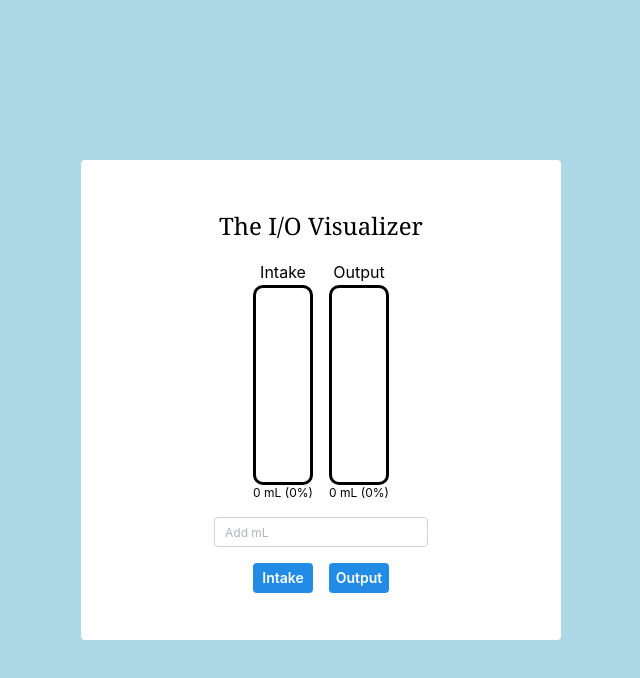
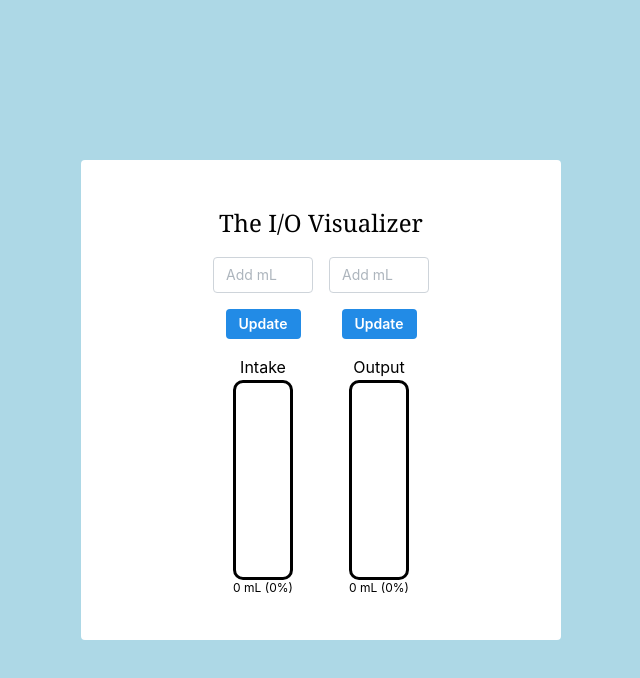
Before and after one commit to GriffinBalducci/io-visualizer, a React (Vite) app: page / in a window 1280 px wide. Shown: the top 678 px of the page, without its empty margins (319-959 px from the left). Built offline with nearby package versions, Linux system fonts and the light colour scheme.

Commit message:
LAYOUT CHANGE

```diff
--- a/src/components/Tanks.tsx
+++ b/src/components/Tanks.tsx
@@ -4,27 +4,29 @@ import { useState } from 'react';
 
 interface TankProps {
     maxVolume: number;
-    initialVolume?: number;
+    initialIntake?: number;
+    initialOutput?: number;
     color?: string;
 }
 
-export function Tank({ maxVolume = 5000, initialVolume = 0, color = '#228be6' }: TankProps) {
-    const [intakeVolume, setIntakeVolume] = useState(initialVolume);
-    const [outputVolume, setOutputVolume] = useState(initialVolume);
-    const [input, setInput] = useState<number | ''>('');
+export function Tank({ maxVolume = 5000, initialIntake: initialIntake = 0, initialOutput: initialOutput = 0, color = '#228be6' }: TankProps) {
+    const [intakeVolume, setIntakeVolume] = useState(initialIntake);
+    const [outputVolume, setOutputVolume] = useState(initialOutput);
+    const [newIntake, setNewIntake] = useState<number | ''>('');
+    const [newOutput, setNewOutput] = useState<number | ''>('');
 
   const handleIntake = () => {
-    if (typeof input === 'number') {
-        setIntakeVolume((prev) => Math.min(prev + input, maxVolume));
-        setInput('');
+    if (typeof newIntake === 'number') {
+        setIntakeVolume((prev) => Math.min(prev + newIntake, maxVolume));
+        setNewIntake('');
     }
   };
 
   const handleOutput = () => {
-    if (typeof input === 'number') {
-        setIntakeVolume((prev) => Math.min(prev - input, maxVolume));
-        setOutputVolume((prev) => Math.min(prev + input, maxVolume));
-        setInput('');
+    if (typeof newOutput === 'number') {
+        setIntakeVolume((prev) => Math.min(prev - newOutput, maxVolume));
+        setOutputVolume((prev) => Math.min(prev + newOutput, maxVolume));
+        setNewOutput('');
     }
   };
 
@@ -34,6 +36,24 @@ export function Tank({ maxVolume = 5000, initialVolume = 0, color = '#228be6' }:
   return (
     <>
       <Flex className={styles.horizontalFlex}>
+        <Flex className={styles.verticalFlex}>
+          <NumberInput
+            className={styles.inputBox}
+            value={newIntake}
+            onChange={(value) => {
+                if (typeof value === 'number' || value === '') { setNewIntake(value);}
+            }}
+            placeholder="Add mL"
+            min={0}
+            max={maxVolume}
+            step={50}
+            hideControls
+            size="sm"
+          />
+          <Button className={styles.button} onClick={handleIntake}>
+            Update
+          </Button>
+
           <Box className={styles.container}>
             <Text>Intake</Text>
             <div className={styles.tank}>
@@ -41,7 +61,24 @@ export function Tank({ maxVolume = 5000, initialVolume = 0, color = '#228be6' }:
             </div>
             <Text size="xs">{intakeVolume} mL ({intakeHeight.toFixed(0)}%)</Text>
           </Box>
-
+        </Flex>
+        <Flex className={styles.verticalFlex}>
+          <NumberInput
+              className={styles.inputBox}
+              value={newOutput}
+              onChange={(value) => {
+                  if (typeof value === 'number' || value === '') { setNewOutput(value);}
+              }}
+              placeholder="Add mL"
+              min={0}
+              max={maxVolume}
+              step={50}
+              hideControls
+              size="sm"
+          />
+          <Button className={styles.button} onClick={handleOutput}>
+            Update
+          </Button>
           <Box className={styles.container}>
             <Text>Output</Text>
               <div className={styles.tank}>
@@ -50,28 +87,6 @@ export function Tank({ maxVolume = 5000, initialVolume = 0, color = '#228be6' }:
             <Text size="xs">{outputVolume} mL ({outputHeight.toFixed(0)}%)</Text>
           </Box>
         </Flex>
-
-      <NumberInput
-        value={input}
-        onChange={(value) => {
-            if (typeof value === 'number' || value === '') { setInput(value);}
-        }}
-        placeholder="Add mL"
-        min={0}
-        max={maxVolume}
-        step={50}
-        hideControls
-        size="xs"
-        width={100}
-      />
-
-      <Flex className={styles.horizontalFlex}>
-        <Button className={styles.button} onClick={handleIntake}>
-        Intake
-        </Button>
-        <Button className={styles.button} onClick={handleOutput}>
-        Output
-        </Button>
       </Flex>
     </>
   );
--- a/src/styles/Tanks.module.css
+++ b/src/styles/Tanks.module.css
@@ -23,14 +23,25 @@
     gap: 1rem;
 }
 
+.verticalFlex {
+    flex-direction: column;
+    align-items: center;
+    justify-content: center;
+    gap: 1rem;
+}
+
 .container {
     align-items: center;
     justify-items: center;
 }
 
+.inputBox {
+    width: 100px;
+}
+
 .button {
     height: 30px !important;
-    width: 60px !important;
+    width: 75px !important;
     padding: 0 !important;
     margin: 0 !important;
 }
```
Lines whose indentation alone changed are shown as unchanged.
